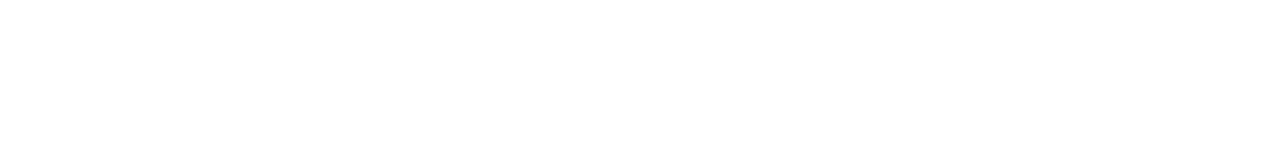
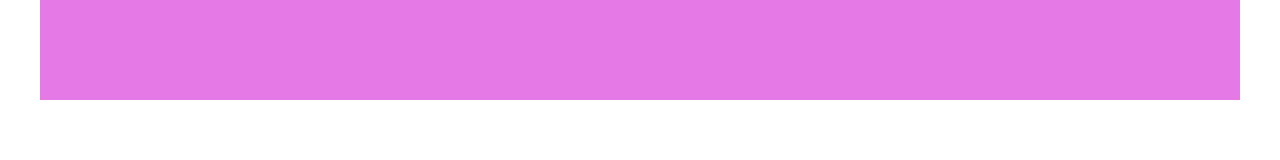
Before and after one commit to RobertoBarbagallo/htmlcss-struttura-wp, a plain HTML site: page index.html in a window 1280 px wide. Drawn offline with Linux system fonts and the light colour scheme.

Commit message:
definisce wrapper e header

```diff
--- a/style.css
+++ b/style.css
@@ -3,3 +3,13 @@
     padding: 0;
     box-sizing: border-box;
 }
+
+.wrapper{
+    width: 1200px;
+    margin: auto;
+}
+
+header{
+    background-color: #E579E6;
+    height:100px;
+}
```
